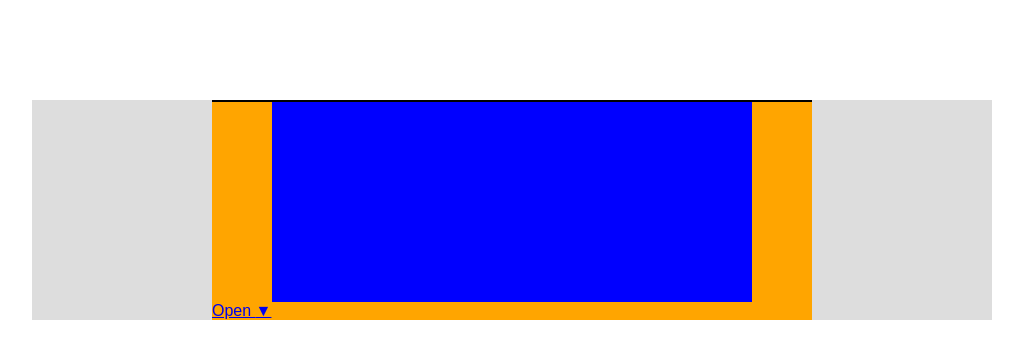
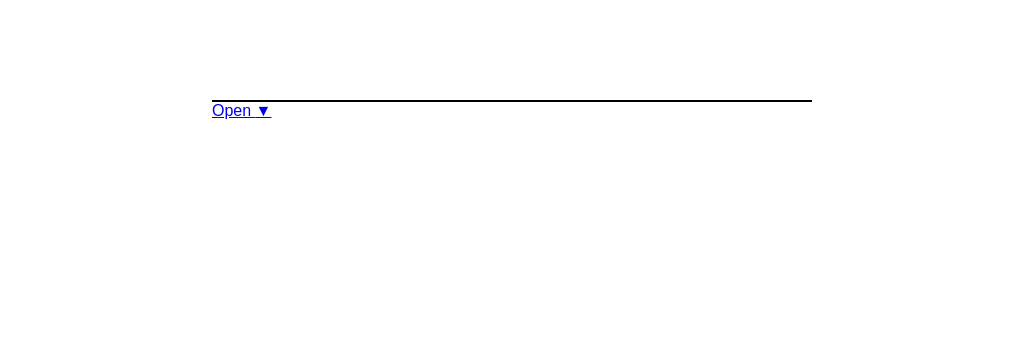
Before and after one commit to rusDman21/Drawer, a plain HTML site: page index.html in a window 1280 px wide. Shown: the whole page, without its empty margins (128-1151 px from the left). Drawn offline with nearby package versions, Linux system fonts and the light colour scheme.

Commit message:
fixed start position and colors

```diff
--- a/RSnormalize.sass
+++ b/RSnormalize.sass
@@ -322,33 +322,21 @@ ul, ol, li
     clear: both
   *zoom: 1
 
-/* ==========================================================================
- * Colors
- * ==========================================================================*/
-
-
-/* ==========================================================================
- * Media Queries
- * ==========================================================================*/
-
-
-
 
 
 .container
-  background: #ddd
   width: 960px
   margin: 0 auto
 
 .panel
   border-top: 2px solid black
-  background: orange
   width: 600px
   margin: 0 auto
-  // height: 200px
 
 .panel-stage
-  background: blue
+  border: 1px solid black
+  display: none
+  background: #aaa
   width: 80%
   margin: 0 auto
   height: 200px
```
Also changed, not shown: script.js (+0 -7 lines), RSnormalize.css.
